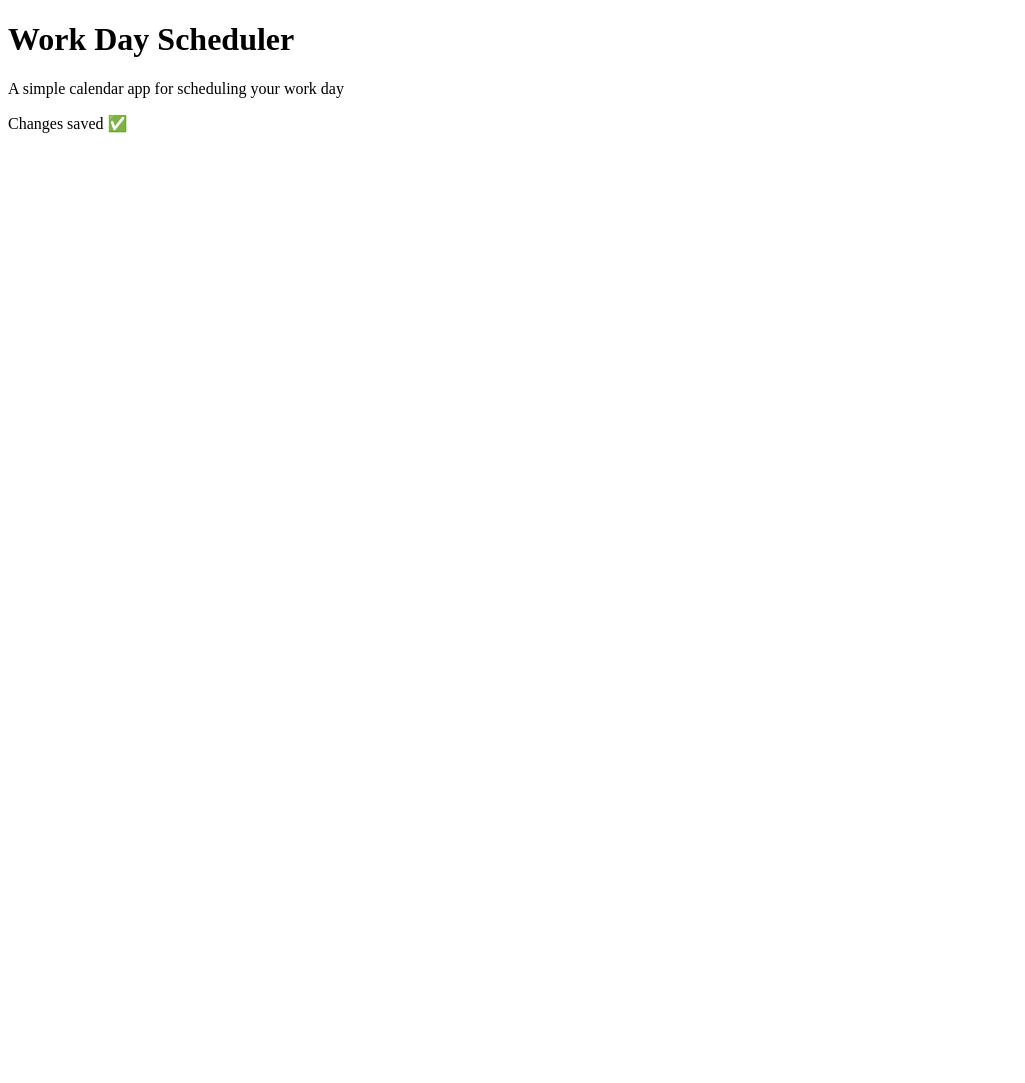
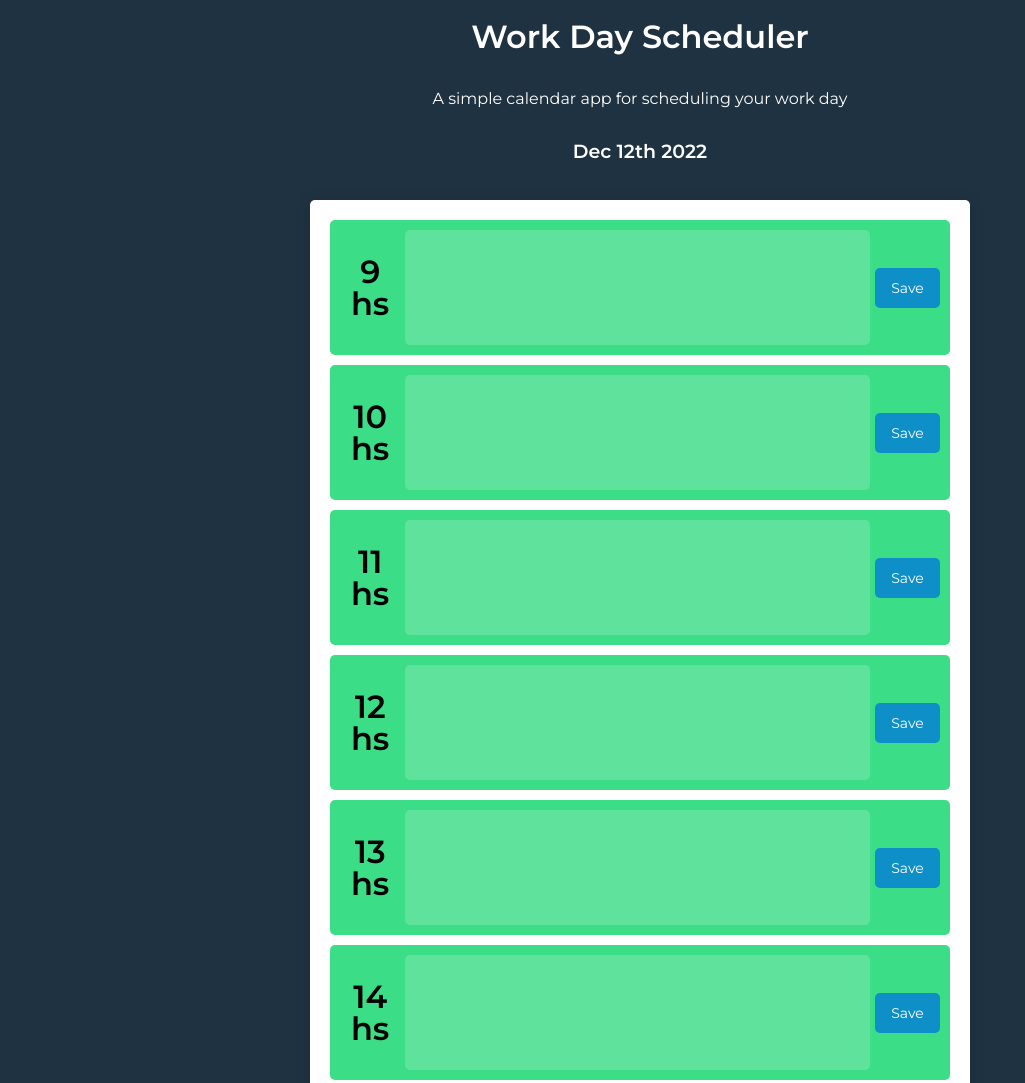
Before and after one commit to frandsalerno/jsplanner, a plain HTML site: page index.html in a window 1280 px wide. Shown: the top 1083 px of the page, without its empty margins (0-1025 px from the left). Before the commit the page ends 800 px from the top, so only its background shows below. Drawn offline with nearby package versions, Linux system fonts and the light colour scheme; the site is published under a folder, as on GitHub Pages, so addresses that start at the root find nothing.

Commit message:
Fixing the issue with the folders path

```diff
--- a/index.html
+++ b/index.html
@@ -7,7 +7,7 @@
     <link rel="preconnect" href="https://fonts.googleapis.com"><link rel="preconnect" href="https://fonts.gstatic.com" crossorigin><link href="https://fonts.googleapis.com/css2?family=Montserrat:ital,wght@0,100;0,400;0,600;1,100&display=swap" rel="stylesheet">
     <style> @import url('https://fonts.googleapis.com/css2?family=Montserrat:ital,wght@0,100;0,400;0,600;1,100&display=swap'); </style>
 
-    <link rel="stylesheet" href="/assets/css/style.css" />
+    <link rel="stylesheet" href="assets/css/style.css" />
     <title>Work Day Scheduler</title>
   </head>
 
@@ -27,5 +27,5 @@
 
     <script src="https://code.jquery.com/jquery-3.6.1.min.js" integrity="sha256-o88AwQnZB+VDvE9tvIXrMQaPlFFSUTR+nldQm1LuPXQ=" crossorigin="anonymous"></script>
     <script src="https://cdnjs.cloudflare.com/ajax/libs/moment.js/2.29.4/moment.min.js"></script>
-    <script src="/assets/js/scripts.js"></script>
+    <script src="assets/js/scripts.js"></script>
 </html>
```
